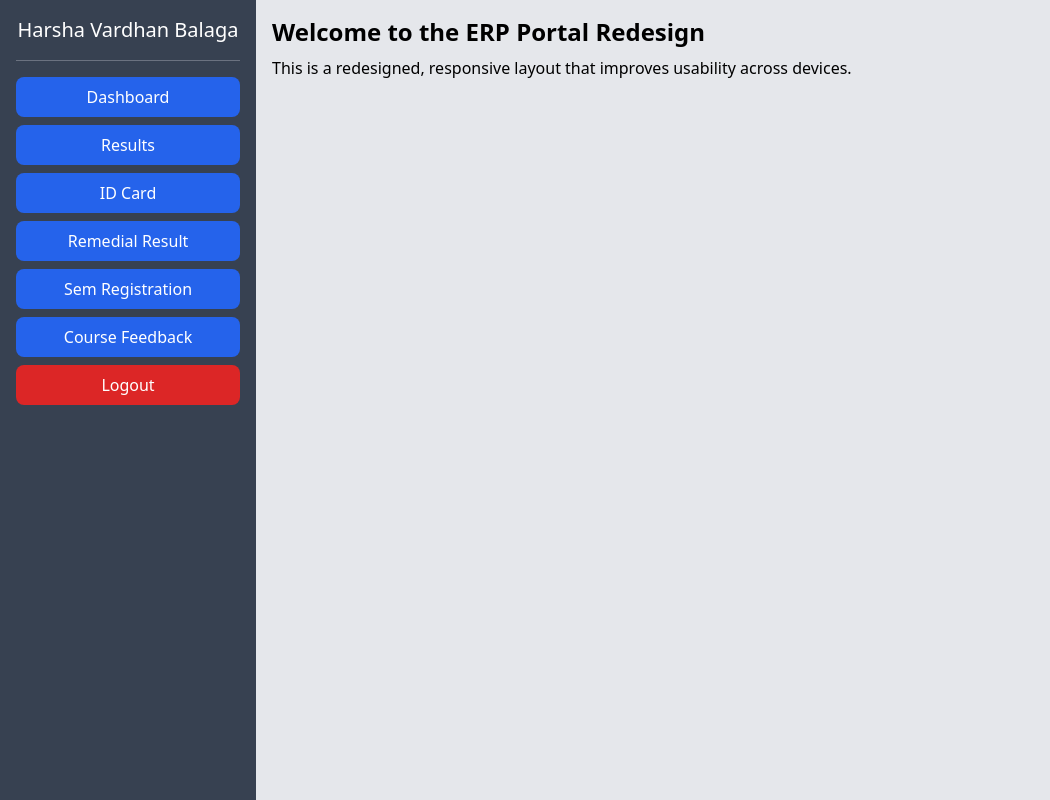
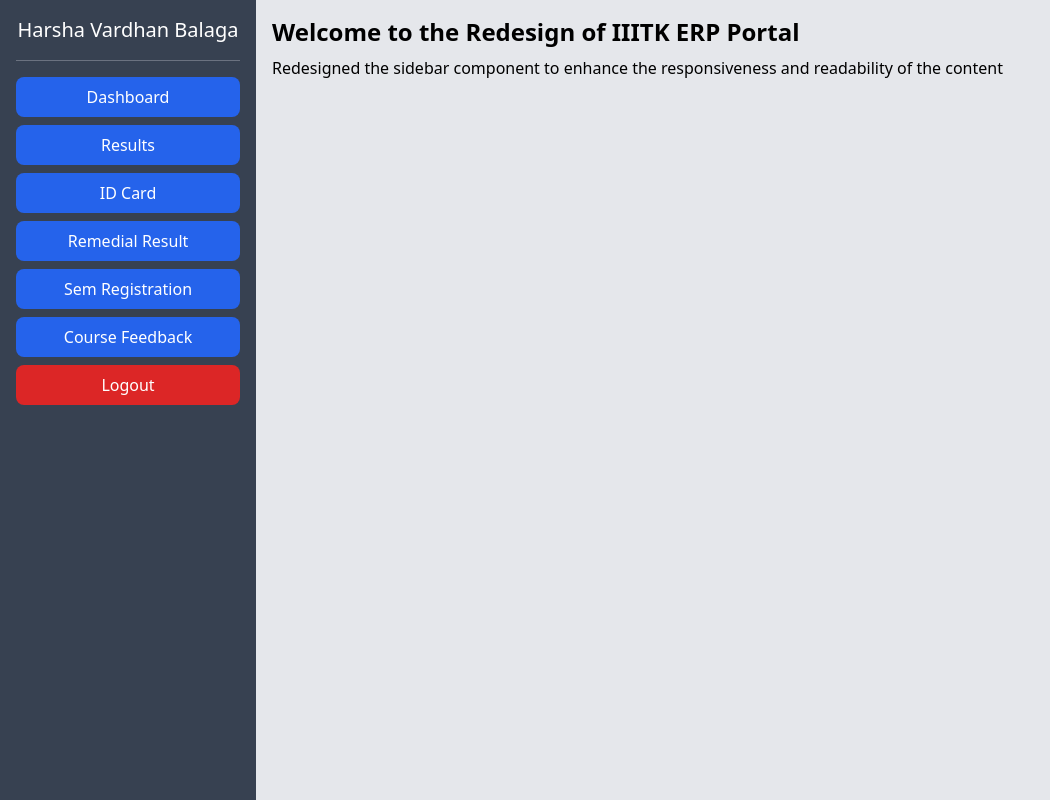
Before and after one commit to Harsha-Siddhi/i-smokestack-assignment, a plain HTML site: page index.html in a window 1280 px wide. Shown: the whole page, without its empty margins (0-1050 px from the left). Drawn offline with nearby package versions, Linux system fonts and the light colour scheme.

Commit message:
final commit

```diff
--- a/index.html
+++ b/index.html
@@ -34,8 +34,8 @@
 
   <!-- Main Content -->
   <div class="pt-24 md:pt-4 md:ml-64 p-4">
-    <h2 class="text-2xl font-bold">Welcome to the ERP Portal Redesign</h2>
-    <p class="mt-2">This is a redesigned, responsive layout that improves usability across devices.</p>
+    <h2 class="text-2xl font-bold">Welcome to the Redesign of IIITK ERP Portal</h2>
+    <p class="mt-2">Redesigned the sidebar component to enhance the responsiveness and readability of the content</p>
   </div>
 
   <script>
```
